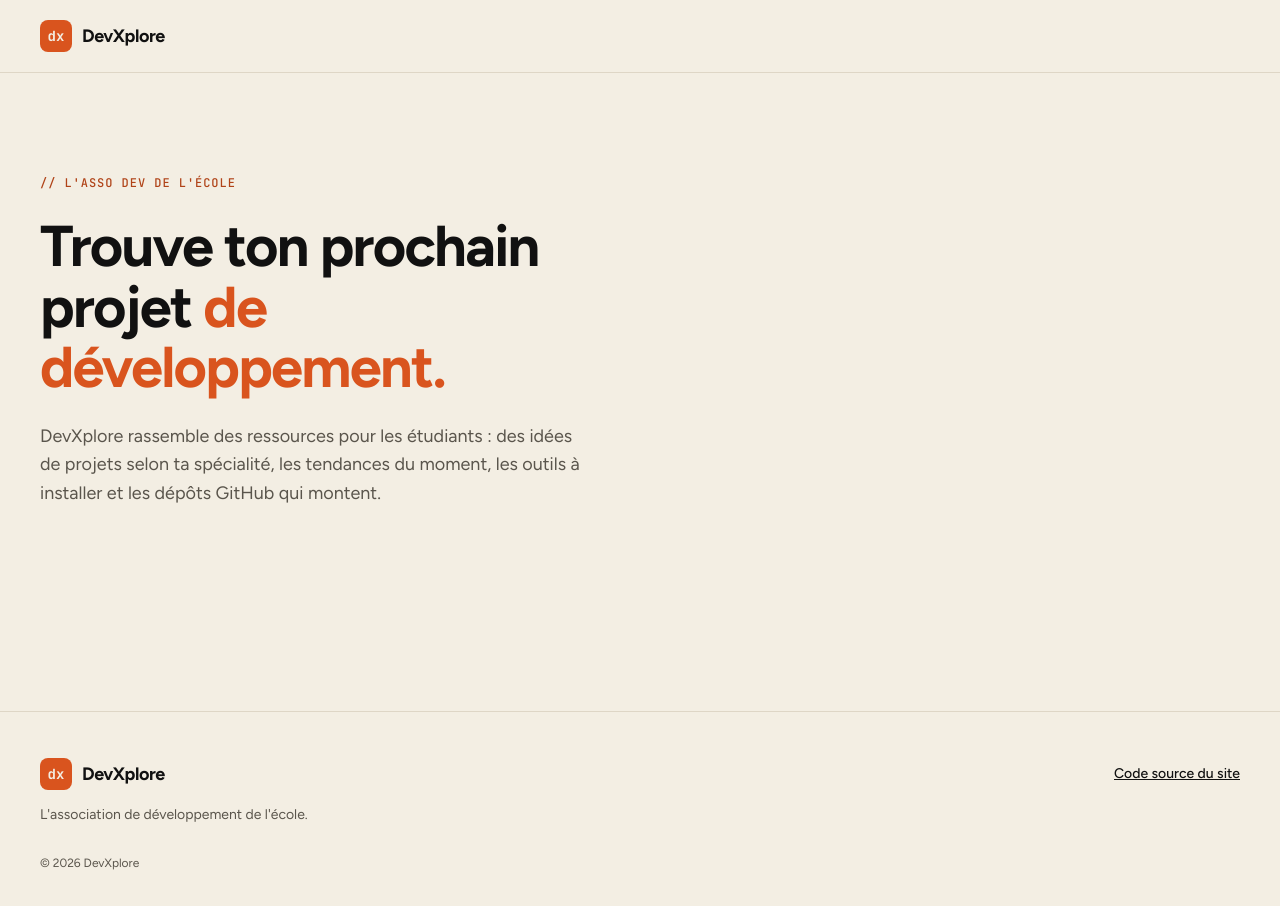
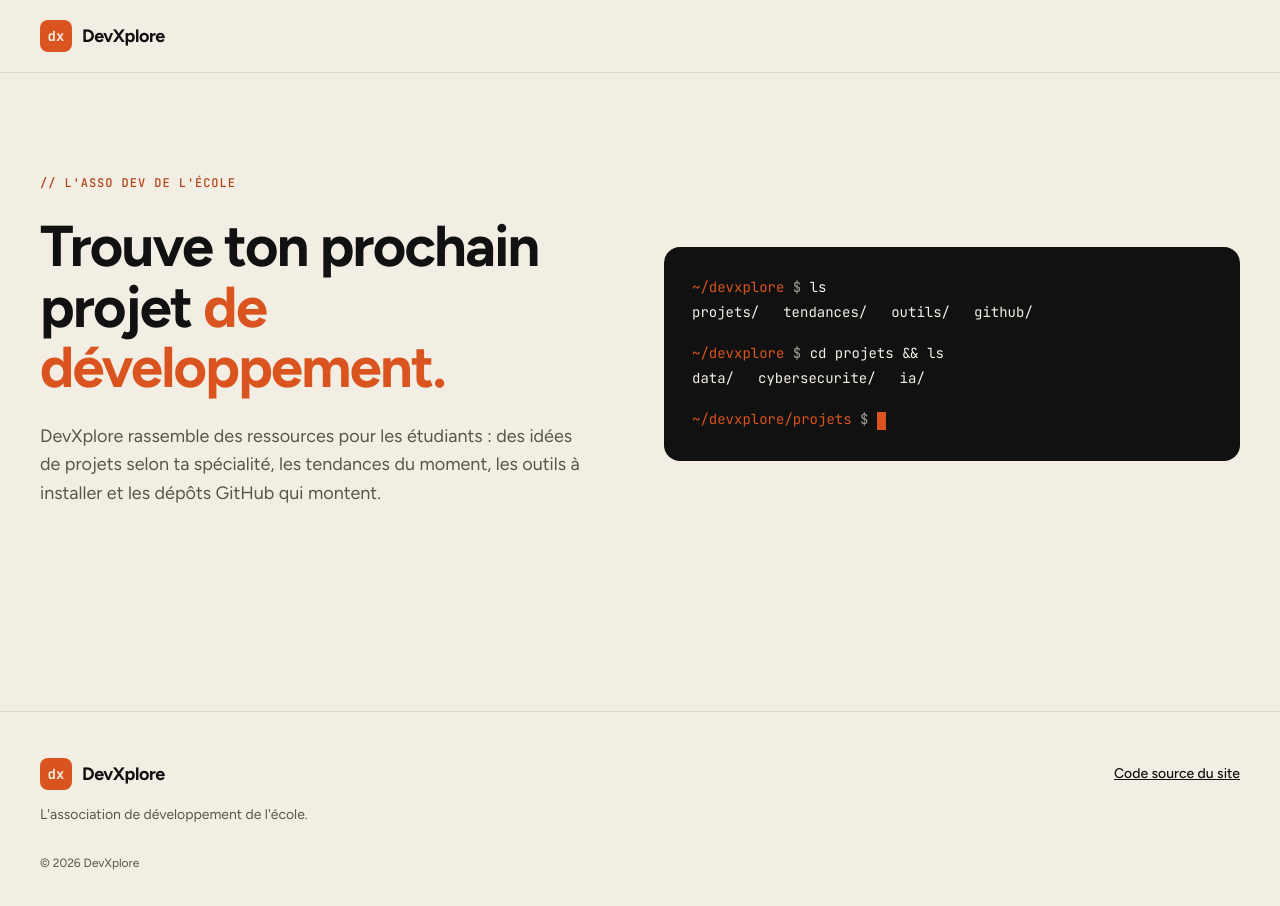
Before and after one commit to Ghoutibk/AppDevXplore, a Next.js app in the folder front-end/: page / in a window 1280 px wide. Built offline with nearby package versions, Linux system fonts and the light colour scheme.

Commit message:
feat(pages): illustrate the home hero with a terminal

```diff
--- a/front-end/src/pages/index.tsx
+++ b/front-end/src/pages/index.tsx
@@ -1,4 +1,5 @@
 import { Seo } from "@/ui/atoms/seo/seo";
+import { Terminal } from "@/ui/molecules/terminal/terminal";
 import { Hero } from "@/ui/organisms/hero/hero";
 import { MainTemplate } from "@/ui/templates/main-template/main-template";
 
@@ -13,7 +14,15 @@ export default function Home() {
           highlight="de développement."
           lead="DevXplore rassemble des ressources pour les étudiants : des idées de projets selon ta spécialité, les tendances du moment, les outils à installer et les dépôts GitHub qui montent."
           actions={null}
-          aside={null}
+          aside={
+            <Terminal
+              commands={[
+                { directory: "~/devxplore", input: "ls", output: ["projets/", "tendances/", "outils/", "github/"] },
+                { directory: "~/devxplore", input: "cd projets && ls", output: ["data/", "cybersecurite/", "ia/"] },
+              ]}
+              directory="~/devxplore/projets"
+            />
+          }
         />
       </MainTemplate>
     </>
```
Also changed, not shown: 1 other file (tests, documents, lock files or other folders).
